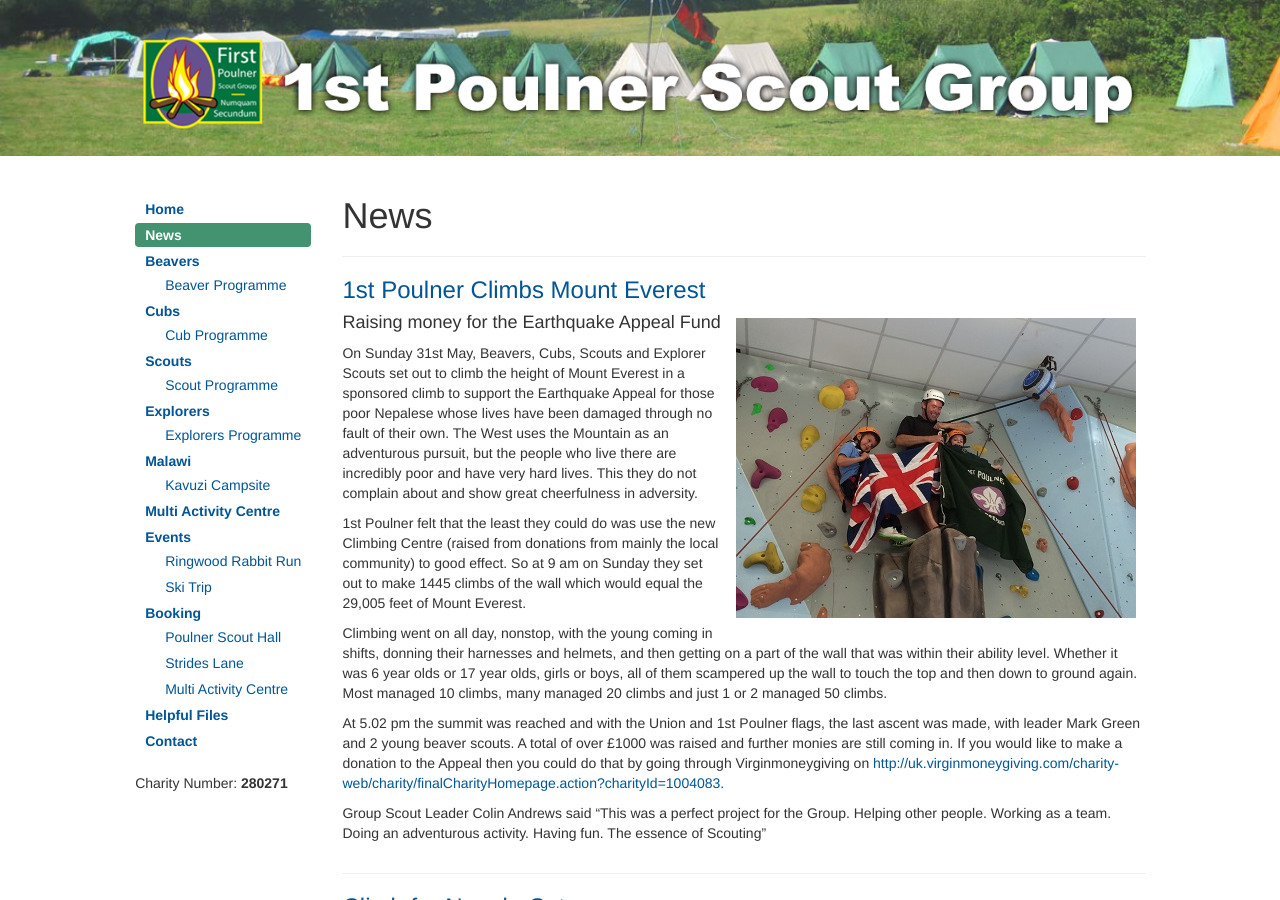
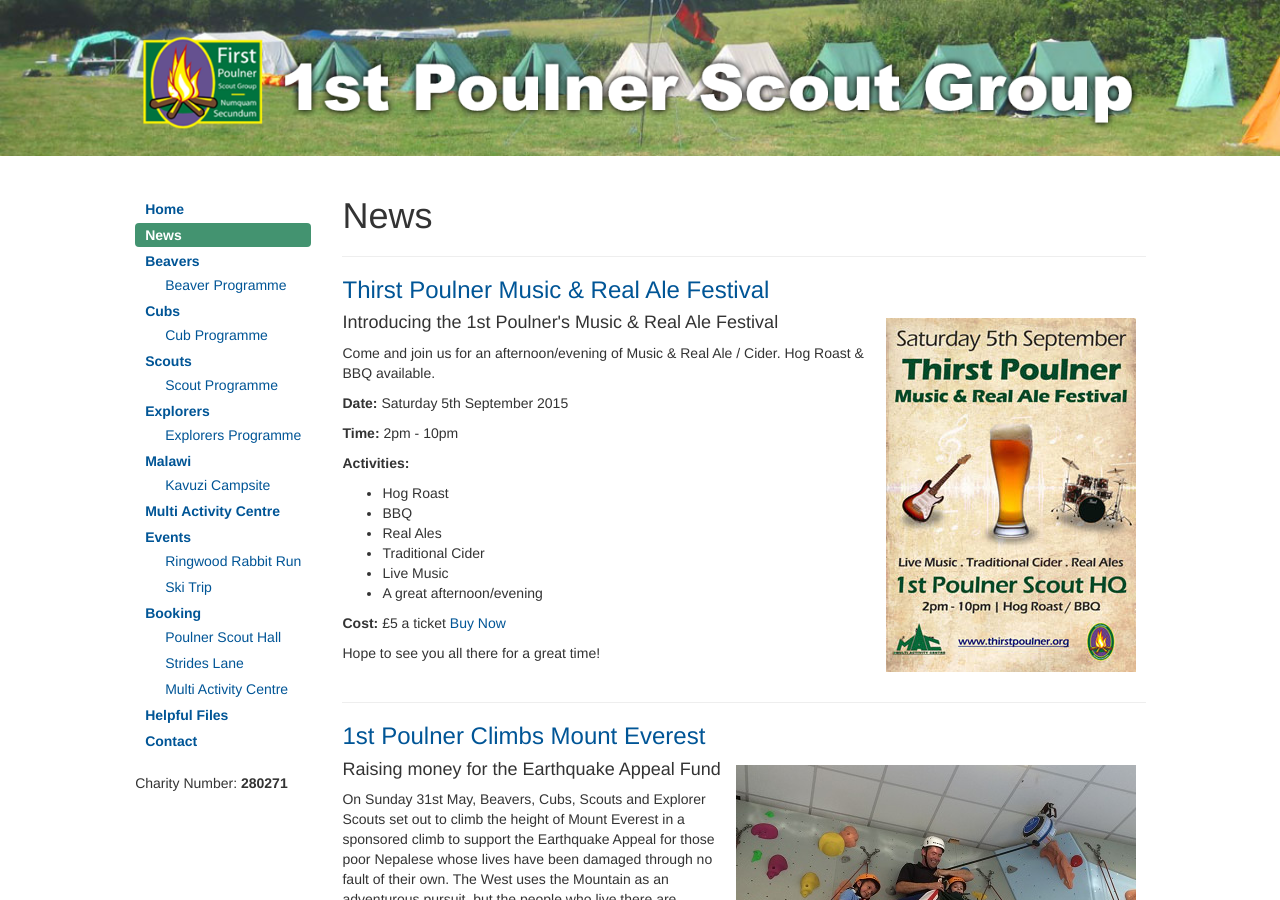
Before and after one commit to 1stpoulnerscouts/1stpoulnerscouts.github.io, a Jekyll site: the page built from news/index.html, in a window 1280 px wide and 900 px high. Built offline with Jekyll 4.4.1, drawn with Linux system fonts in a browser that asks for light colours.

Commit message:
Added Thirst Poulner Real Ale Festival

```diff
--- /dev/null
+++ b/_posts/2015-09-15-thirst-poulner-real-ale-festival.markdown
@@ -0,0 +1,27 @@
+---
+layout: post
+title:  "Thirst Poulner Music & Real Ale Festival"
+date:   2015-09-15 12:00:00
+categories: news
+featherlight: true
+active: news
+---
+
+<a href="#" data-featherlight="/img/news/thirstPoulner2015.jpg"><img class="img-responsive pull-right img-text" src="/img/news/thirstPoulner2015Thumb.jpg" alt="Thirst Poulner Beer Fest"></a>
+
+<h4>Introducing the 1st Poulner's Music & Real Ale Festival</h4>
+
+<p>Come and join us for an afternoon/evening of Music & Real Ale / Cider. Hog Roast & BBQ available.</p>
+<p><b>Date:</b> Saturday 5th September 2015</p>
+<p><b>Time:</b> 2pm - 10pm</p>
+<p><b>Activities:</b></p>
+<ul>
+	<li>Hog Roast</li>
+	<li>BBQ</li>
+	<li>Real Ales</li>
+	<li>Traditional Cider</li>
+	<li>Live Music</li>
+	<li>A great afternoon/evening</li>
+</ul>
+<p><b>Cost:</b> £5 a ticket <a href="http://www.thirstpoulner.org/?product=2015-entrance-ticket">Buy Now</a></p>
+<p>Hope to see you all there for a great time!</p>
--- a/news/index.html
+++ b/news/index.html
@@ -1,6 +1,7 @@
 ---
 layout: default
 active: news
+featherlight: true
 ---
 
 <h1 class="page-heading">News</h1>
```
Also changed, not shown: img/news/thirstPoulner2015.jpg (added), img/news/thirstPoulner2015Thumb.jpg (added).
